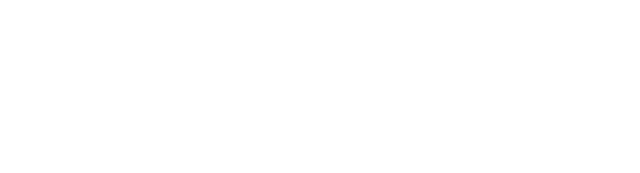
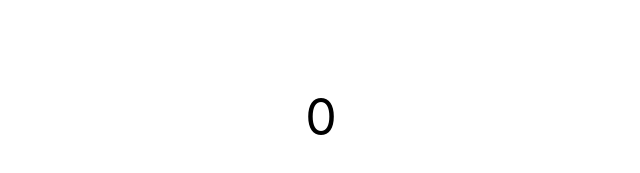
Before and after one commit to Lilian1997/docker_practice, a React (Create React App) app in the folder frontend/: page / in a window 1280 px wide. Shown: the part 483-656 px from the top of the page, without its empty margins (319-959 px from the left). Built offline with nearby package versions, Linux system fonts and the light colour scheme.

Commit message:
feat: 新增一些UserDataList async

```diff
--- a/frontend/src/App.tsx
+++ b/frontend/src/App.tsx
@@ -18,7 +18,7 @@ function App() {
         <div>年齡</div>
         <div>居住地</div>
       </Stack>
-      {/* <UserDataList></UserDataList> */}
+      <UserDataList></UserDataList>
     </div>
   );
 }
--- a/frontend/src/components/UserDataList.tsx
+++ b/frontend/src/components/UserDataList.tsx
@@ -1,6 +1,8 @@
 import Stack from "@mui/material/Stack";
 import { UserDataContent } from "../context/Context";
 import { useFetchData } from "../hooks/useFetchData";
+import { useDispatch, useSelector } from "react-redux";
+import { AppDispatch, RootState } from "../state/store";
 
 export const UserData: React.FC<UserDataContent> = ({
   name,
@@ -22,7 +24,9 @@ export const UserData: React.FC<UserDataContent> = ({
 };
 
 export const UserDataList = () => {
-  const { userDataArray } = useFetchData("http://localhost:2407/User");
+  // const { userDataArray } = useFetchData("http://localhost:2407/User");
+  const dispatch = useDispatch<AppDispatch>();
+  const userDataArray = useSelector((state: RootState) => state.userDataList);
 
   return (
     <>
--- a/frontend/src/state/store.tsx
+++ b/frontend/src/state/store.tsx
@@ -1,9 +1,11 @@
 import { configureStore } from "@reduxjs/toolkit";
 import counterReducer from "./counterSlice";
+import userDataListReducer from "./userDataListSlice";
 
 export const store = configureStore({
   reducer: {
     counter: counterReducer,
+    userDataList: userDataListReducer,
   },
 });
 
--- a/frontend/src/state/userDataListSlice.tsx
+++ b/frontend/src/state/userDataListSlice.tsx
@@ -1 +1,54 @@
-12;
+import { PayloadAction, createAsyncThunk, createSlice } from "@reduxjs/toolkit";
+import { fetchData } from "../utils/fetchData";
+
+interface UserDataState {
+  name: string;
+  age: number;
+  location: string;
+}
+
+const initialState: UserDataState[] = [
+  {
+    name: "",
+    age: 0,
+    location: "",
+  },
+];
+
+const userDataListSlice = createSlice({
+  name: "userDataList",
+  initialState,
+  reducers: {},
+  extraReducers: (builder) => {
+    builder
+      .addCase(fetchUserData.pending, () => {
+        console.log("fetchUserData.pending");
+      })
+      .addCase(
+        fetchUserData.fulfilled,
+        (
+          state,
+          action: PayloadAction<
+            [{ name: string; age: number; location: string }]
+          >
+        ) => {
+          if (action.payload.length > 0) {
+            const userData = action.payload[0];
+            state.name = userData.name;
+            state.age = userData.age;
+            state.location = userData.location;
+          }
+        }
+      );
+  },
+});
+
+export const fetchUserData = createAsyncThunk(
+  "userDataList/fetchUserData",
+  async () => {
+    const response = await fetchData("http://localhost:2407/User");
+    return response;
+  }
+);
+
+export default userDataListSlice.reducer;
```
